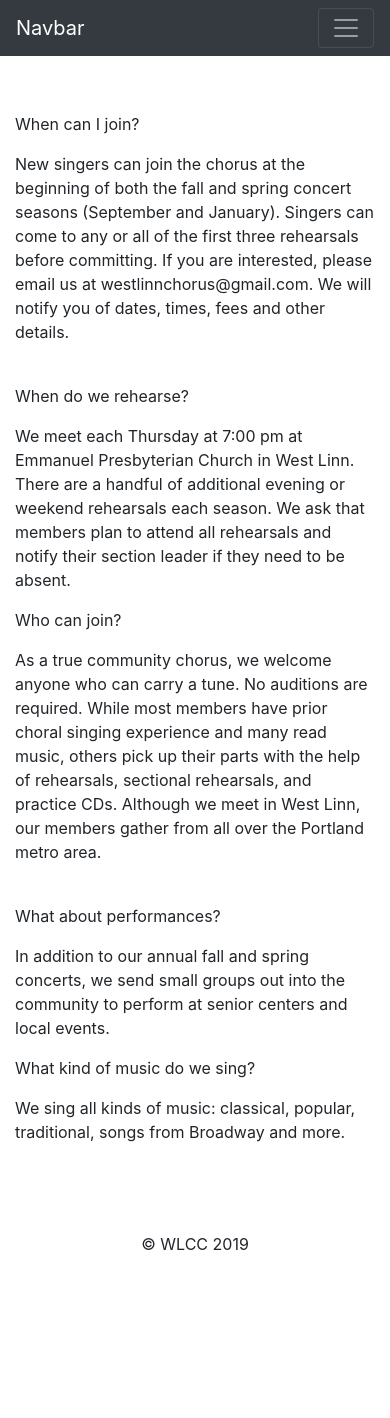
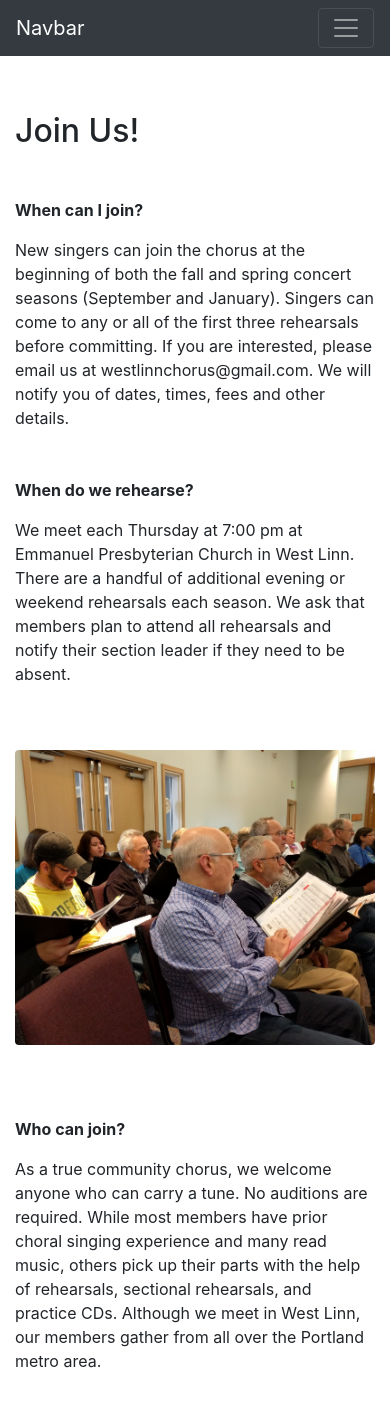
Before and after one commit to ecomstock/wlcc, a PHP site: page /join.php in a window 390 px wide. Shown: the top 1418 px of the page. Before the commit the page ends 1272 px from the top, so only its background shows below. Run offline with PHP 8.4, Linux system fonts and the light colour scheme.

Commit message:
update: style "join" page

```diff
--- a/join.php
+++ b/join.php
@@ -2,48 +2,45 @@
 
 	<main role="main">
 
-        <div class="container">
-            <p>When can I join?</p>
+        <div class="container narrow-container">
+            <h2 class="mb-5">Join Us!</h2>
             <div class="row">
-                <div class="col-sm-6">
-                    <div>
-                        <p>New singers can join the chorus at the beginning of both the fall and spring concert seasons (September and January). Singers can come to any or all of the first three rehearsals before committing.  If you are interested, please email us at westlinnchorus@gmail.com.  We will notify you of dates, times, fees and other details.</p>
-                    </div>
+                <div class="col-md-6 mb-5">
+                    <p><strong>When can I join?</strong></p>
+                    <p>New singers can join the chorus at the beginning of both the fall and spring concert seasons (September and January). Singers can come to any or all of the first three rehearsals before committing.  If you are interested, please email us at westlinnchorus@gmail.com.  We will notify you of dates, times, fees and other details.</p>
+                    <p class="mt-5"><strong>When do we rehearse?</strong></p>
+                    <p>We meet each Thursday at 7:00 pm at Emmanuel Presbyterian Church in West Linn. There are a handful of additional evening or weekend rehearsals each season. We ask that members plan to attend all rehearsals and notify their section leader if they need to be absent.</p>
                 </div>
-                <div class="col-sm-6">
-                    <div>
-                        <img src="" alt="">
-                    </div>
-                </div>
-            </div>
-            <p>When do we rehearse?</p>
-            <p>We meet each Thursday at 7:00 pm at Emmanuel Presbyterian Church in West Linn. There are a handful of additional evening or weekend rehearsals each season. We ask that members plan to attend all rehearsals and notify their section leader if they need to be absent.</p>
-            <p>Who can join?</p>
-            <div class="row">
-                <div class="col-sm-6">
-                    <div>
-                        <p>As a true community chorus, we welcome anyone who can carry a tune. No auditions are required. While most members have prior choral singing experience and many read music, others pick up their parts with the help of rehearsals, sectional rehearsals, and practice CDs. Although we meet in West Linn, our members gather from all over the Portland metro area.</p>
-                    </div>
-                </div>
-                <div class="col-sm-6">
-                    <div>
-                        <img src="" alt="">
-                    </div>
+                <div class="col-md-6 mb-5">
+                    <figure class="figure">
+                        <img src="./img/rehearsal-1.jpg" class="figure-img img-fluid rounded" alt="">
+                    </figure>
                 </div>
             </div>
             <div class="row">
-                <div class="col-sm-6">
+                <div class="col-md-6">
+                    <p><strong>Who can join?</strong></p>
+                    <p class="mb-5">As a true community chorus, we welcome anyone who can carry a tune. No auditions are required. While most members have prior choral singing experience and many read music, others pick up their parts with the help of rehearsals, sectional rehearsals, and practice CDs. Although we meet in West Linn, our members gather from all over the Portland metro area.</p>
+                </div>
+                <div class="col-md-6 mb-5">
+                    <figure class="figure">
+                        <img src="./img/chorus-women-3.jpg" class="figure-img img-fluid rounded" alt="">
+                    </figure>
+                </div>
+            </div>
+            <div class="row">
+                <div class="col-md-6">
                     <div>
-                        <p>What about performances?</p>
+                        <p><strong>What about performances?</strong></p>
                         <p>In addition to our annual fall and spring concerts, we send small groups out into the community to perform at senior centers and local events.</p>
-                        <p>What kind of music do we sing?</p>
+                        <p class="mt-5"><strong>What kind of music do we sing?</strong></p>
                         <p>We sing all kinds of music: classical, popular, traditional, songs from Broadway and more.</p>
                     </div>
                 </div>
-                <div class="col-sm-6">
-                    <div>
-                        <img src="" alt="">
-                    </div>
+                <div class="col-md-6">
+                    <figure class="figure">
+                        <img src="./img/rehearsal-2.jpg" class="figure-img img-fluid rounded" alt="">
+                    </figure>
                 </div>
             </div>
         </div>
```
